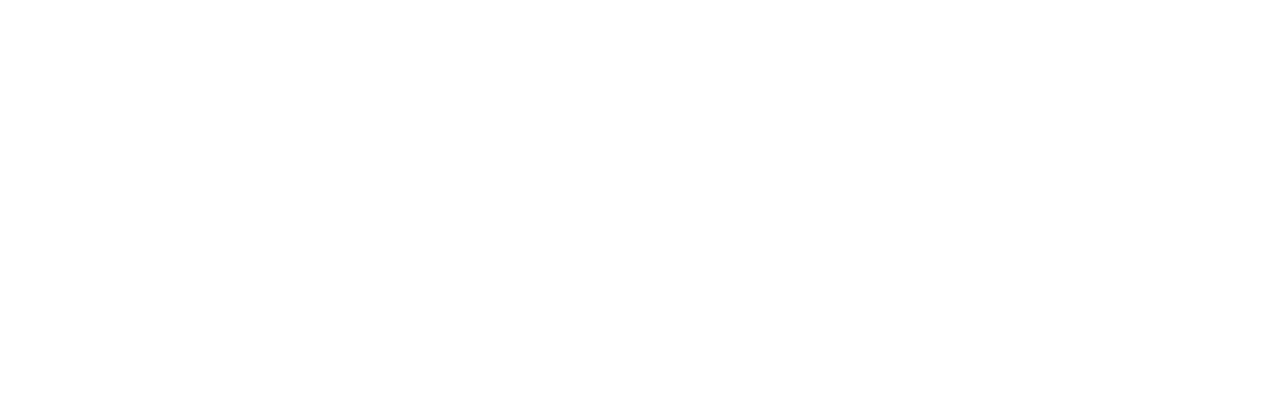
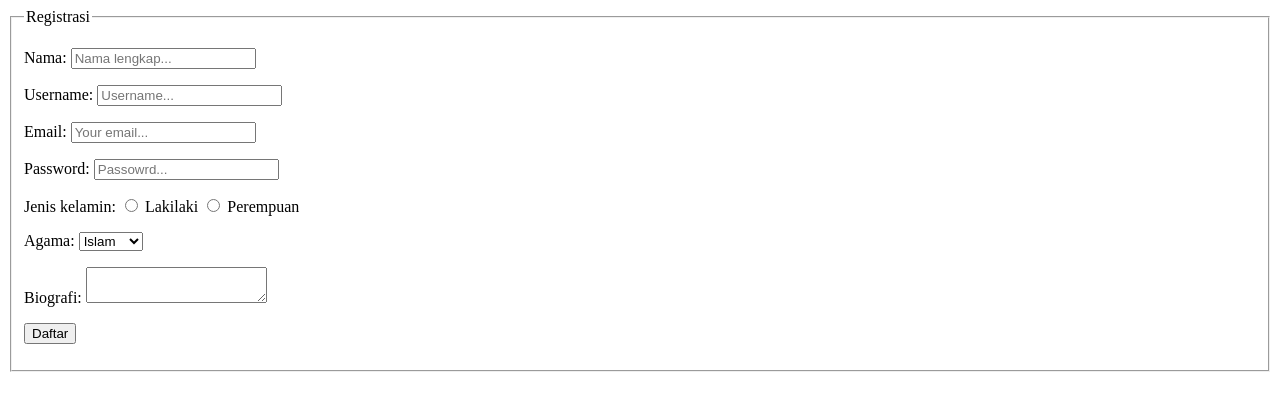
Before and after one commit to FeliciaPratama/pts-genap, a plain HTML site: page index.html in a window 1280 px wide. Drawn offline with Linux system fonts and the light colour scheme.

Commit message:
Update index.html

```diff
--- a/index.html
+++ b/index.html
@@ -1,10 +1,50 @@
+<!DOCTYPE html>
 <html>
 <head>
-
-<head>
+<title>Registrasi</title>
+</head>
 <body>
-<h1>
-<h1>
-<body>
-
-<html>
+<form action="contact.php" method="POST">
+<fieldset>
+<legend>Registrasi</legend>
+<p>
+<label>Nama:</label>
+<input type="text" name="nama" placeholder="Nama lengkap..." />
+</p>
+<p>
+<label>Username:</label>
+<input type="text" name="username" placeholder="Username..." />
+</p>
+<p>
+<label>Email:</label>
+<input type="email" name="email" placeholder="Your email..." />
+</p>
+<p>
+<label>Password:</label>
+<input type="password" name="password" placeholder="Passowrd..." />
+</p>
+<p>
+<label>Jenis kelamin:</label>
+<label><input type="radio" name="jenis_kelamin" value="laki-laki" /> Lakilaki</label>
+<lael><input type="radio" name="jenis_kelamin" value="perempuan" /> Perempuan</label>
+</p>
+<p>
+<label>Agama:</label>
+<select name="agama">
+<option value="islam">Islam</option>
+<option value="kristen">Kristen</option>
+<option value="hindu">Hindu</option>
+<option value="budha">Budha</option>
+</select>
+</p>
+<p>
+<label>Biografi:</label>
+<textarea name="biografi"></textarea>
+</p>
+<p>
+<input type="submit" name="submit" value="Daftar" />
+</p>
+</fieldset>
+</form>
+</body>
+</html>
```
